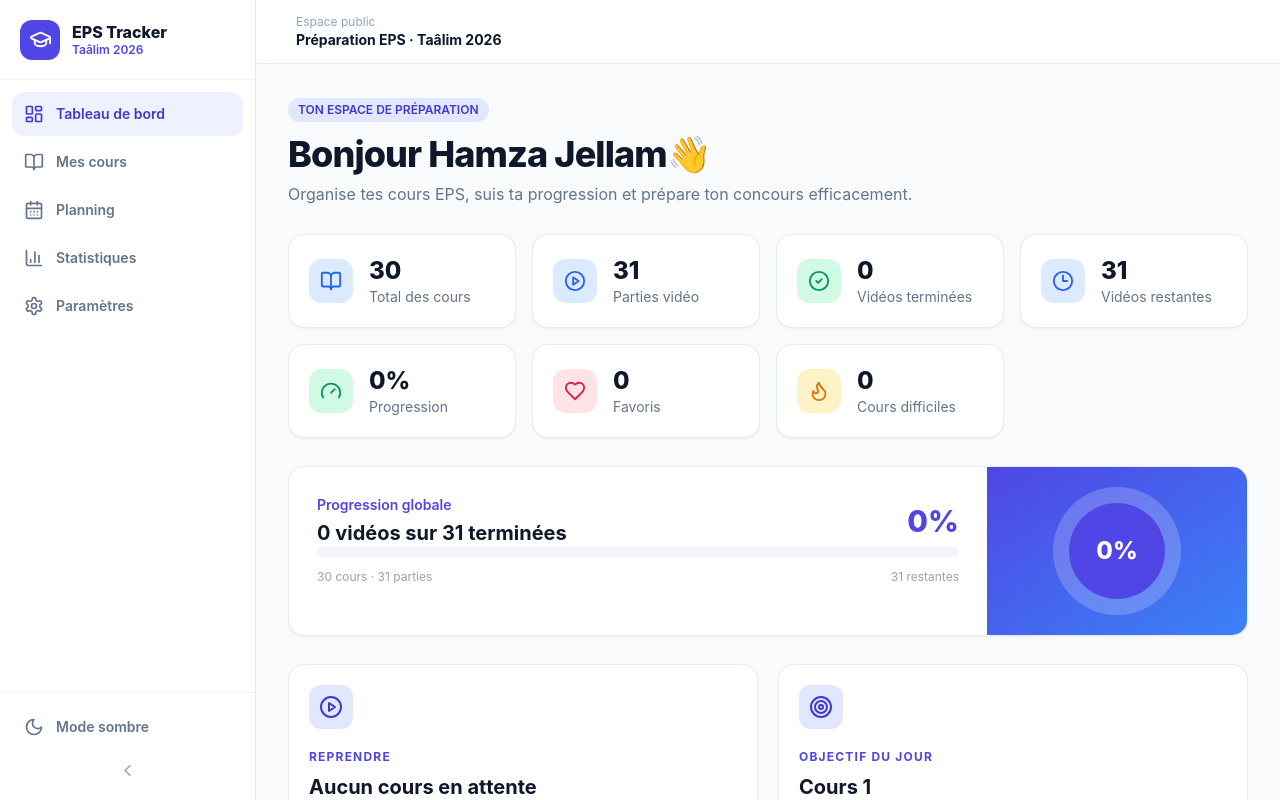
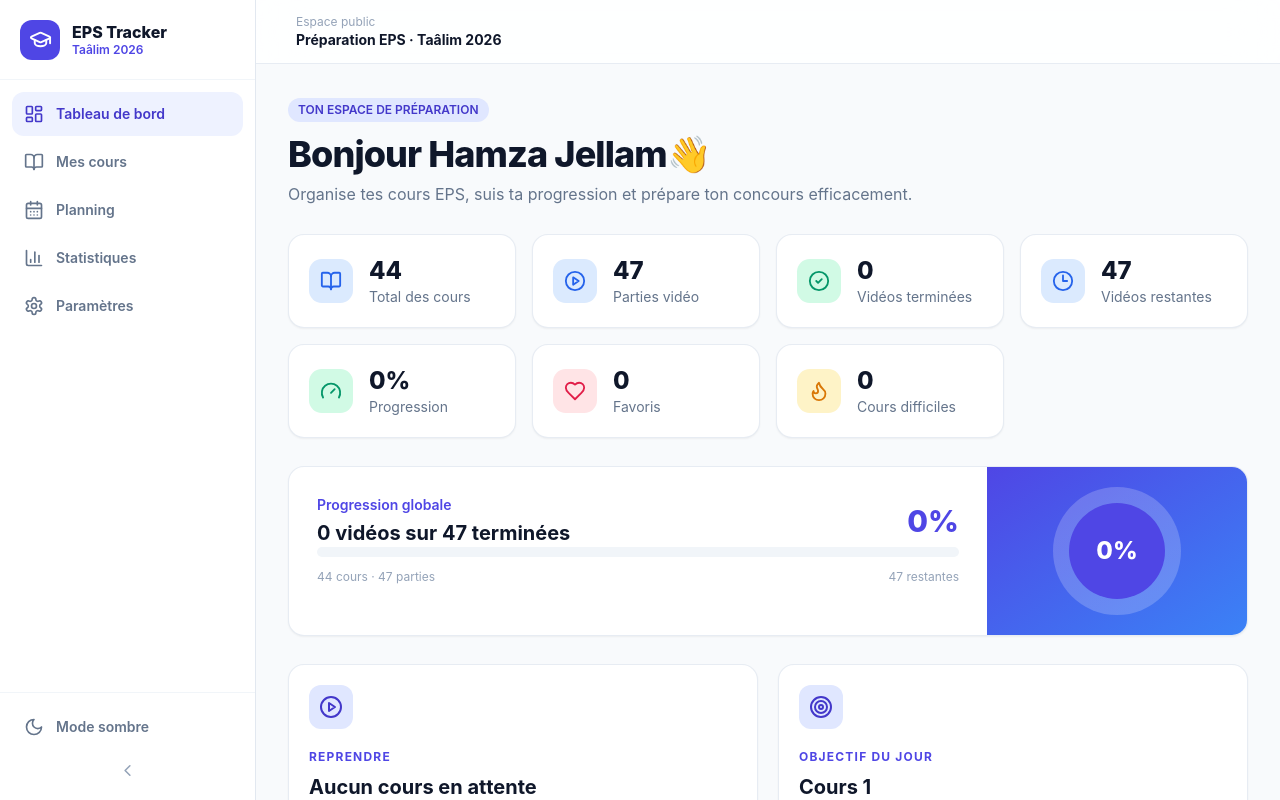
Before and after one commit to tshirtha123-creator/taalim-eps, a React (Vite) app: page /dashboard in a window 1280 px wide. Shown: the top 800 px of the page. Built offline with nearby package versions, Linux system fonts and the light colour scheme.

Commit message:
Update course links and numbering

```diff
--- a/src/data/courses.ts
+++ b/src/data/courses.ts
@@ -11,17 +11,23 @@ const links = [
   "1C5H2m6pu1", "1EE3v8SPzb", "1AdaaWSodj", "19LxN1kbLB", "1D9Tg6Btvt", "1GBkVx7E1T",
   "1GA4GWv7NG", "1Vr5PNFYh5", "1VHUBuZykB", "1EFgRee1HB", "1JBDTSxMFX", "17rcyFnJAm",
   "14fGBsMK1Wi", "18EgR9n461", "1EweJokmTn", "1bviSQiWE7", "18wGcovLLL", "18QsYcDnpH",
-  "1CvoqwGYmV", "1D69X74jiv", "1D3jjMtuWc", "18tXRYsaih",
-  "https://www.facebook.com/reel/1029270502981553",
-  "https://www.facebook.com/reel/1028595283087185",
-  "https://www.facebook.com/reel/3713196905486409"
+  "1CvoqwGYmV", "1D69X74jiv", "1D3jjMtuWc", "1CvkKwczGt", "1BgEyVpXWe", "1EGWV1rHgK",
+  "18AqCfQdNo", "1D1zUTC4pq", "18f76Pk6Ja", "19HREPDUms", "14ko1TwZQD6", "1AWwnoo8qW",
+  "17yWdMp39r", "1PvZENYYMj", "1C1zGgaKhc", "1Bxy7wX82M", "1DLucs1VT2", "1Epv89ckKy",
+  "14wmTm1DjE9", "1bTW2nQAdV", "1EieFaizQp", "1BgT7KzeBx",
+  "https://www.facebook.com/reel/2344257259476911"
 ];
 
 export const courses: Course[] = links.map((code, index) => {
-  const number = index < 7 ? index + 1 : index === 7 ? 7 : index;
-  const part = index === 6 ? "Partie 1" : index === 7 ? "Partie 2" : undefined;
+  const partNumber = index === 6 || index === 7
+    ? index - 5
+    : index >= 43 && index <= 45
+      ? index - 42
+      : undefined;
+  const number = index < 7 ? index + 1 : index === 7 ? 7 : index <= 43 ? index : index <= 45 ? 43 : index - 2;
+  const part = partNumber ? `Partie ${partNumber}` : undefined;
   return {
-    id: `cours-${number}${part ? `-${part.endsWith("1") ? "p1" : "p2"}` : ""}`,
+    id: `cours-${number}${partNumber ? `-p${partNumber}` : ""}`,
     courseNumber: String(number),
     title: `Cours ${number}`,
     part,
```
